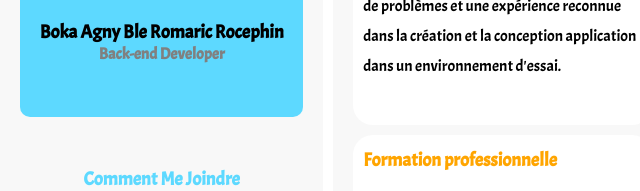
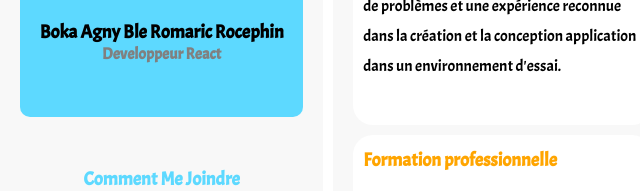
Before and after one commit to mrbankfurien/My-CV, a plain HTML site: page index.html in a window 1280 px wide. Shown: the part 183-374 px from the top of the page, 150-790 px from the left. Drawn offline with Linux system fonts and the light colour scheme.

Commit message:
Update index.html

```diff
--- a/index.html
+++ b/index.html
@@ -15,7 +15,7 @@
             <div class="img__user">
                 <div class="user__data">
                     <h3 class="user__name">Boka Agny Ble Romaric Rocephin</h3>
-                    <span class="user__post">Back-end Developer</span>
+                    <span class="user__post">Developpeur React</span>
                 </div>
             </div>
             <div class="user__info">
```
